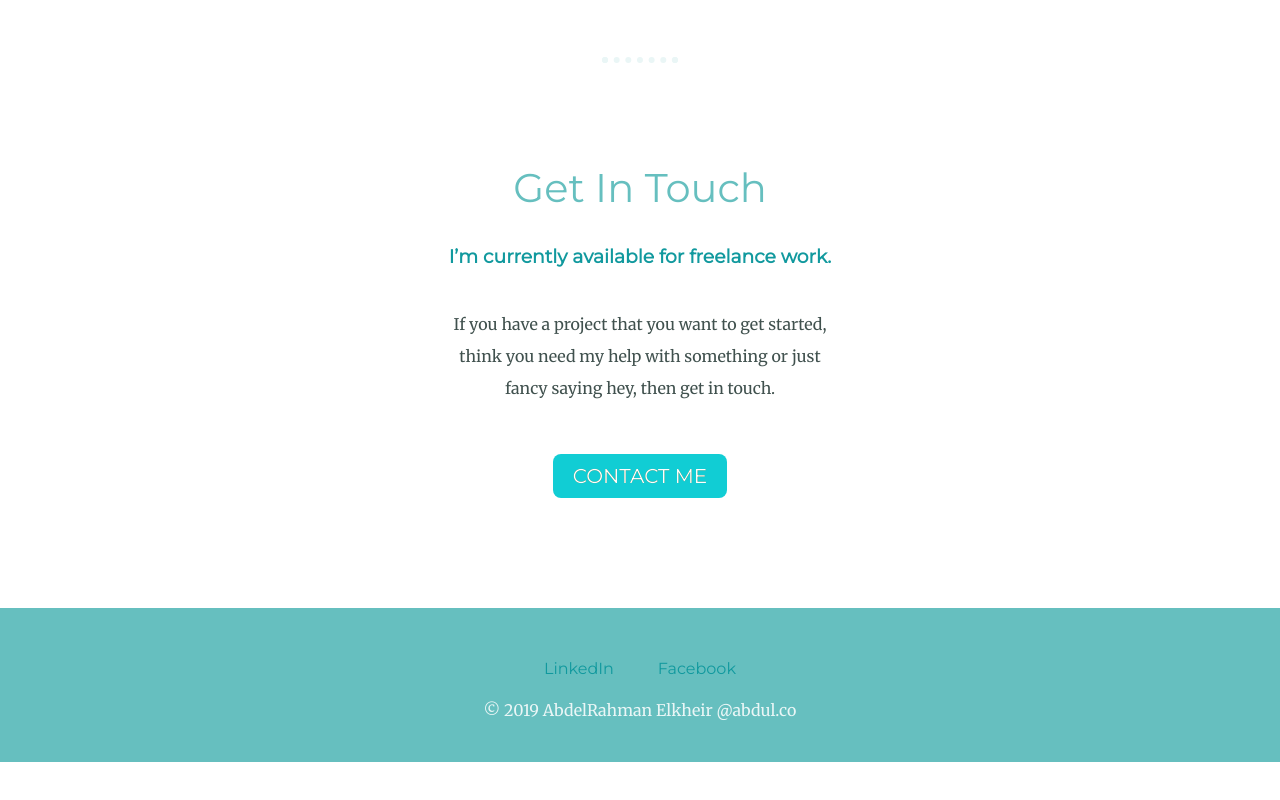
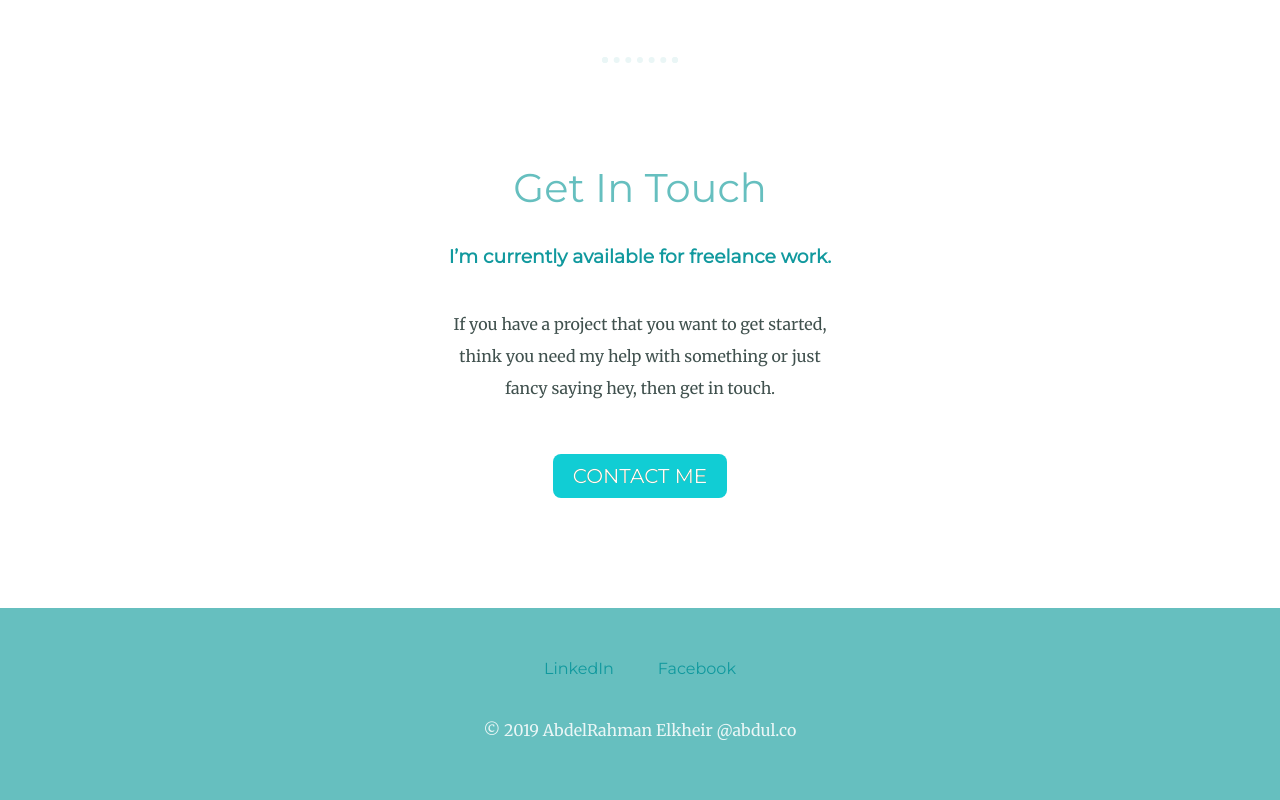
Before and after one commit to Abdelrahman-one/myprojects, a plain HTML site: page index.html in a window 1280 px wide. Shown: the part 1857-2657 px from the top of the page. Before the commit the page ends 2619 px from the top, so only its background shows below. Drawn offline with Linux system fonts and the light colour scheme.

Commit message:
update syles.css

```diff
--- a/css/styles.css
+++ b/css/styles.css
@@ -44,6 +44,8 @@ a {
 
 .copy-right{
   color: #EAF6F6;
+  75rem;
+  padding: 20px 0;
 }
 
 a:hover{
```
